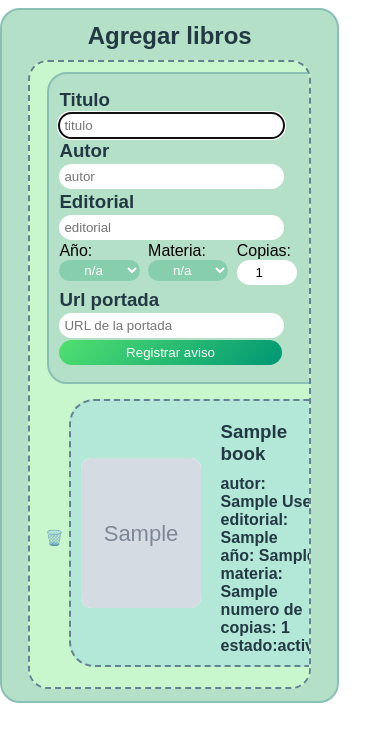
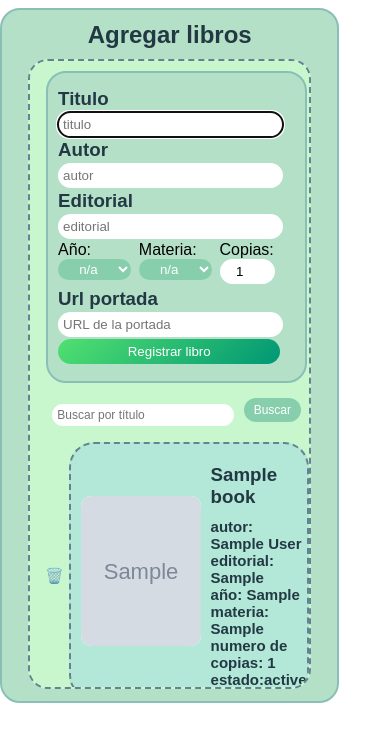
Before and after one commit to crichopia/U.E_Sto_Domingo_Anuncios-gestion_biblioteca, a PHP site: page /views/bibliotecaControl.php in a window 390 px wide. Shown: the top 742 px of the page. Run offline with PHP 8.4, Linux system fonts and the light colour scheme; a user stored in the database is signed in; tables that the repository leaves empty hold one stand-in row (values such as "Sample post"); grey boxes marked "Sample" are stand-in pictures.

Commit message:
actualizacion biblioteca / noticias
-crud libros
-sistema busquedas de libros
-sistema filtrado de libros/noticias

```diff
--- a/adminDashboards/addBooksDashboard.php
+++ b/adminDashboards/addBooksDashboard.php
@@ -7,9 +7,6 @@
     <div id="modalLoginPlaceholder"></div>
 
 
-    <script src="../controllers/load_element.js"></script>
-    <script src="../controllers/modal_controller.js"></script>
-    <script src="../controllers/login.js"></script>
 
     <script>
         loadElement('header', '../views/headerAdmin.php');
--- a/controllers/login.js
+++ b/controllers/login.js
@@ -1,3 +1,4 @@
+//! ESTO ESTA OBSOLETO
 // Función que recibe una ruta, lee el JSON y compara con los inputs
 async function verificarCredenciales(ruta) {
     // Obtener valores de los inputs
--- a/dashboards/bibliotecaDashboard.php
+++ b/dashboards/bibliotecaDashboard.php
@@ -6,19 +6,13 @@
     <div id="main"></div>
     <div id="footer"></div>
     <div id="modalLoginPlaceholder"></div>
-    <!-- <div id="modalMenuPlaceholder"></div> -->
 
-
-    <script src="../controllers/load_element.js"></script>
-    <script src="../controllers/modal_controller.js"></script>
-    <script src="../controllers/login.js"></script>
 
     <script>
         loadElement('header', '../views/headerAdmin.php');
         loadElement('main', '../views/biblioteca.php');
         loadElement('footer', '../views/footer.php');
         loadElement('modalLoginPlaceholder', '../views/modalLogin.php');
-        //loadElement('modalMenuPlaceholder', '../views/modalMenu.php');
     </script>
 </body>
 <?php include __DIR__ . '/../views/html-footer.php';?>
--- a/views/bibliotecaControl.php
+++ b/views/bibliotecaControl.php
@@ -208,6 +208,7 @@ require_once __DIR__ . '/../controllers/validarSesionBiblioteca.php';
             border-radius:                25px;
             margin-bottom:                10px;
             padding:                 10px 10px;
+            padding-right: 0px;
             display:                      flex;
             gap:                          10px;
             align-items:                center;
@@ -224,12 +225,16 @@ require_once __DIR__ . '/../controllers/validarSesionBiblioteca.php';
             justify-content:  center;
         }
         .bookItem h3{
-            margin: 10px;
+            margin: 10px 0px;
         }
         .bookItem h4{
             margin-top: 0;
             margin-bottom: 0;
             margin-left: 10px;
+            @media (max-width: 600px){
+                font-size: 15px;
+                margin-left: 0px;
+            }
         }
         #search{
             margin-bottom: 10px;
@@ -264,6 +269,9 @@ require_once __DIR__ . '/../controllers/validarSesionBiblioteca.php';
         place-items: center;
         gap: 5px;
         }
+        .controlled_book.hidden {
+            display: none;
+        }
         .controlled_book a{
             text-decoration: none;
             margin:0;
@@ -271,6 +279,46 @@ require_once __DIR__ . '/../controllers/validarSesionBiblioteca.php';
             @media (max-width: 600px){
                 font-size: 15px;
             }
+        }
+        #search{
+            display:          flex;
+            align-items:      center;
+            justify-content:  center;
+            margin-bottom: 10px;
+            flex-wrap:nowrap;
+            gap: 10px;
+        }
+        #search input{
+            padding: 4px 15px;
+            border-radius: 20px;
+            border: none;
+            font-size: 16px;
+            width: 65%;
+            @media (max-width: 600px){
+                width: 65%;
+                font-size: 12px;
+                padding: 4px 5px;
+            }
+
+        }
+        #search button{
+            text-align:          center;
+            margin-bottom:         10px;
+            background-color: #87cead;
+            border-radius:         20px;
+            padding:                5px 10px;
+            border:                none;
+            color:               #fff;
+            cursor:pointer;
+            height: 100%;
+            font-size: 16px;
+            transition:all 0.3s ease;
+            @media (max-width: 600px){
+                font-size: 12px;
+            }
+        }
+        #search button:hover{
+            background-color: #009774;
         }
 
 </style>
@@ -336,18 +384,24 @@ require_once __DIR__ . '/../controllers/validarSesionBiblioteca.php';
                 <input type="text" name="img_url" placeholder="URL de la portada">
 
 
-                <input id="botonSubmit" type="submit" name="save_announcement" value="Registrar aviso" >
+                <input id="botonSubmit" type="submit" name="save_book" value="Registrar libro" >
 
             </form>
         </div>
             <section id="books_container">
+        <div id="search">
+            <input type="text" id="searchInput" placeholder="Buscar por título">
+            <button onclick="filtrarPorTitulo('searchInput', '.controlled_book', '.book_title')">Buscar</button>
+
+        </div>
+
             <?php
                 $query = "SELECT * FROM books ORDER BY id DESC";
                 $result_tasks  = mysqli_query($conn, $query);
 
                 while($row = mysqli_fetch_array($result_tasks)){?>
             <div class="controlled_book">
-                <a href="/U.E_Sto_Domingo_Anuncios-gestion_biblioteca/controllers/crud_news.php?delId=<?php echo $row['id']; ?>">🗑️</a>
+                <a href="/U.E_Sto_Domingo_Anuncios-gestion_biblioteca/controllers/crud_books.php?delId=<?php echo (int) $row['id']; ?>">🗑️</a>
                 <div class="bookItem" >
                     <img src="<?php echo $row['img_url']; ?>" alt="portada del libro">
                     <div>
--- a/views/html-head.php
+++ b/views/html-head.php
@@ -5,4 +5,5 @@
     <meta name="viewport" content="width=device-width, initial-scale=1.0">
     <title>U.E Sto Domingo</title>
     <link rel="stylesheet" href="/U.E_Sto_Domingo_Anuncios-gestion_biblioteca/main_style.css">
+    <script src="/U.E_Sto_Domingo_Anuncios-gestion_biblioteca/controllers/scripts.js"></script>
 </head>
```
Also changed, not shown: adminDashboards/addNewsDashboard.php (+0 -7 lines), adminDashboards/registerDashboard.php (+0 -7 lines), controllers/crud_books.php (added, +67 -0 lines), controllers/load_element.js (deleted, +0 -21 lines), controllers/modal_controller.js (deleted, +0 -34 lines), controllers/scripts.js (added, +111 -0 lines), dashboards/newsDashboard.php (+0 -7 lines), views/biblioteca.php (+14 -10 lines), views/news.php (+6 -3 lines), views/html-footer.php (line endings or trailing spaces).
